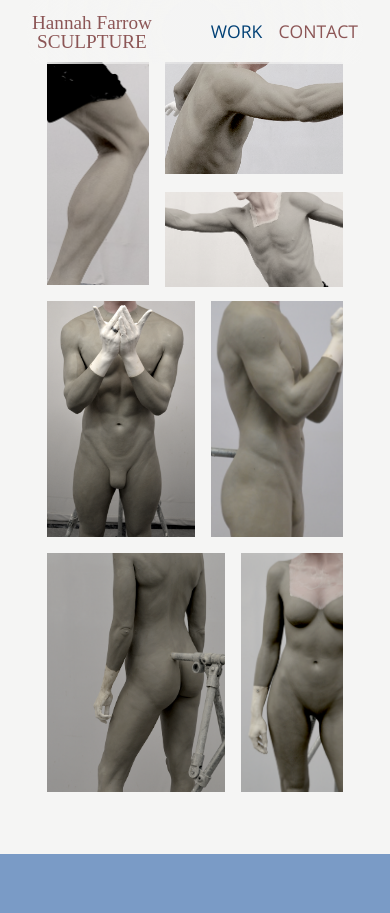
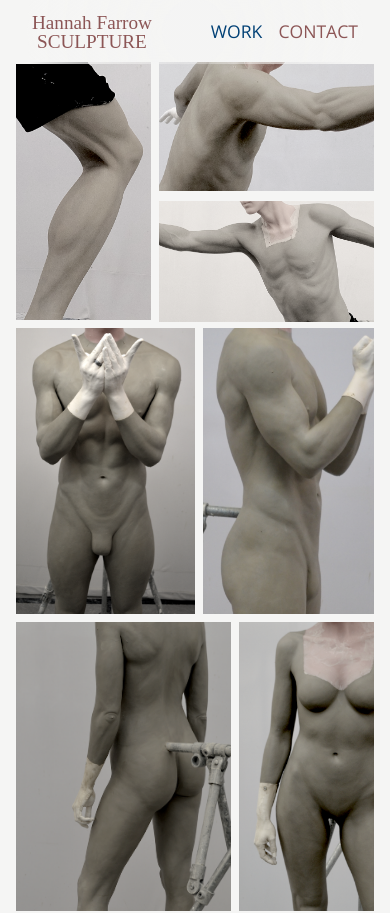
Before and after one commit to JoeBaldwin90/sculpture-artist, a React (Create React App) app: page /work in a window 390 px wide. Shown: the top 913 px of the page. Built offline with nearby package versions, Linux system fonts and the light colour scheme; a web font is replaced by a local one.

Commit message:
Responsive styles

```diff
--- a/src/components/workpage/Work.js
+++ b/src/components/workpage/Work.js
@@ -19,12 +19,12 @@ const Work = () => {
             <div style={{ width: "40%" }}>
               <Image
                 src={kneedetail}
-                style={{ height: "100%", paddingRight: "1em" }}
+                style={{ height: "100%", paddingRight: ".5em" }}
               />
             </div>
             <div style={{ width: "60%" }}>
               <Image src={forearm} style={{ height: "50%" }} />
-              <Image src={chest} style={{ height: "50%", paddingTop: "1em" }} />
+              <Image src={chest} style={{ height: "50%", paddingTop: ".5em" }} />
             </div>
           </FlexBox>
         </ProjectBlock>
@@ -34,7 +34,7 @@ const Work = () => {
             <Image src={jacksonSide} style={{ width: "50%" }} />
             <Image
               src={jacksonBack}
-              style={{ width: "50%", paddingLeft: "1em" }}
+              style={{ width: "50%", paddingLeft: ".5em" }}
             />
           </FlexBox>
         </ProjectBlock>
@@ -44,7 +44,7 @@ const Work = () => {
             <Image src={claudiaBack} style={{ width: "60%" }} />
             <Image
               src={claudiaFront}
-              style={{ width: "40%", paddingLeft: "1em" }}
+              style={{ width: "40%", paddingLeft: ".5em" }}
             />
           </FlexBox>
         </ProjectBlock>
--- a/src/components/workpage/WorkStyles.js
+++ b/src/components/workpage/WorkStyles.js
@@ -4,7 +4,7 @@ export const GalleryContainer = styled.section`
   padding: 62px 1em;
   display: grid;
   grid-template-columns: repeat(12, 1fr);
-  grid-gap: 1em;
+  grid-gap: .5em;
 `;
 
 export const Image = styled.img`
@@ -15,6 +15,10 @@ export const Image = styled.img`
 
 export const ProjectBlock = styled.div`
   grid-column: 2 / span 10;
+
+  @media (max-width: 425px) {
+    grid-column: span 12;
+  }
 `;
 
 export const FlexBox = styled.div`
--- a/webpack.config.js
+++ b/webpack.config.js
@@ -6,10 +6,10 @@ module.exports = {
   mode: "production",
   entry: {
     index: path.resolve(__dirname, "src/index.js"),
-    // hannah: path.resolve(__dirname, "src/images/hannah.png"),
-    // head: path.resolve(__dirname, "src/images/head.png"),
-    // clay: path.resolve(__dirname, "src/images/clay.jpg"),
-    // arrow: path.resolve(__dirname, "src/images/arrow.svg"),
+    hannah: path.resolve(__dirname, "src/images/hannah.png"),
+    head: path.resolve(__dirname, "src/images/head.png"),
+    clay: path.resolve(__dirname, "src/images/clay.jpg"),
+    arrow: path.resolve(__dirname, "src/images/arrow.svg"),
   },
   performance: {
     hints: process.env.NODE_ENV === "production" ? "warning" : false,
```
